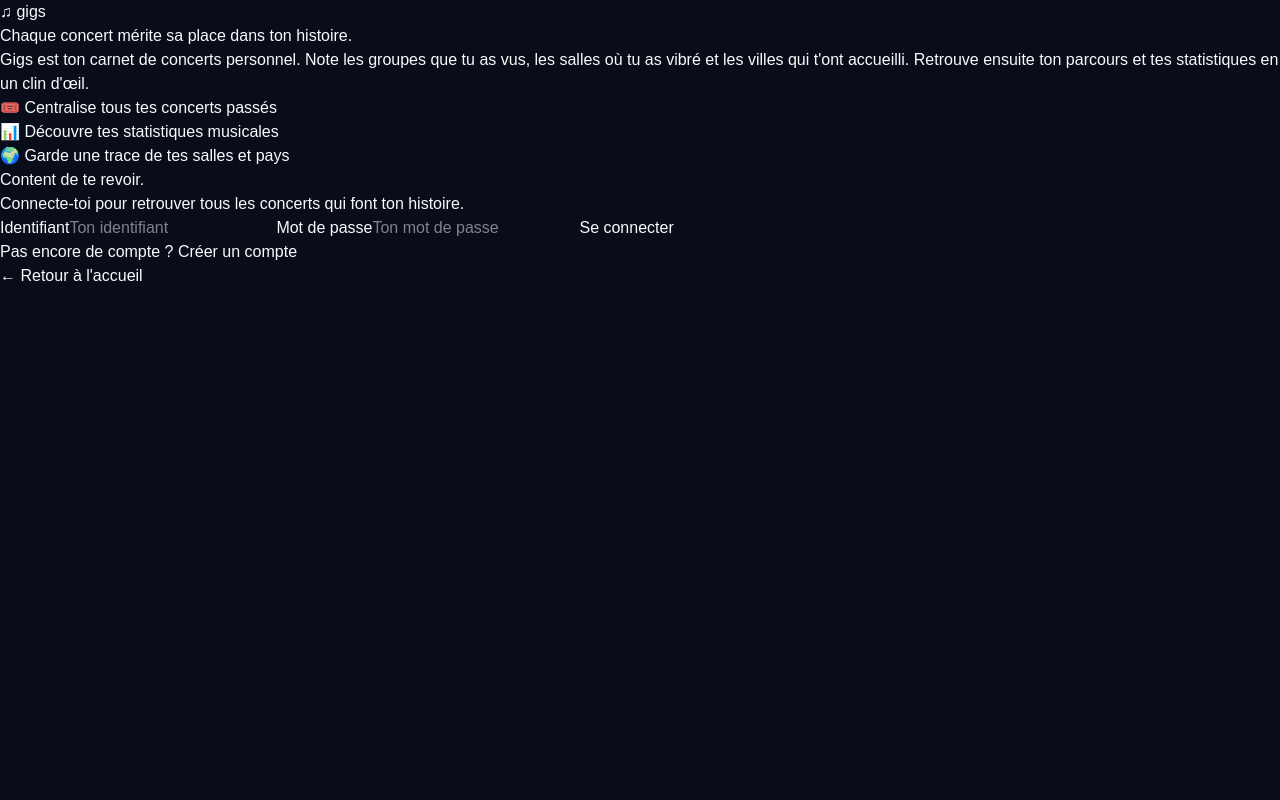
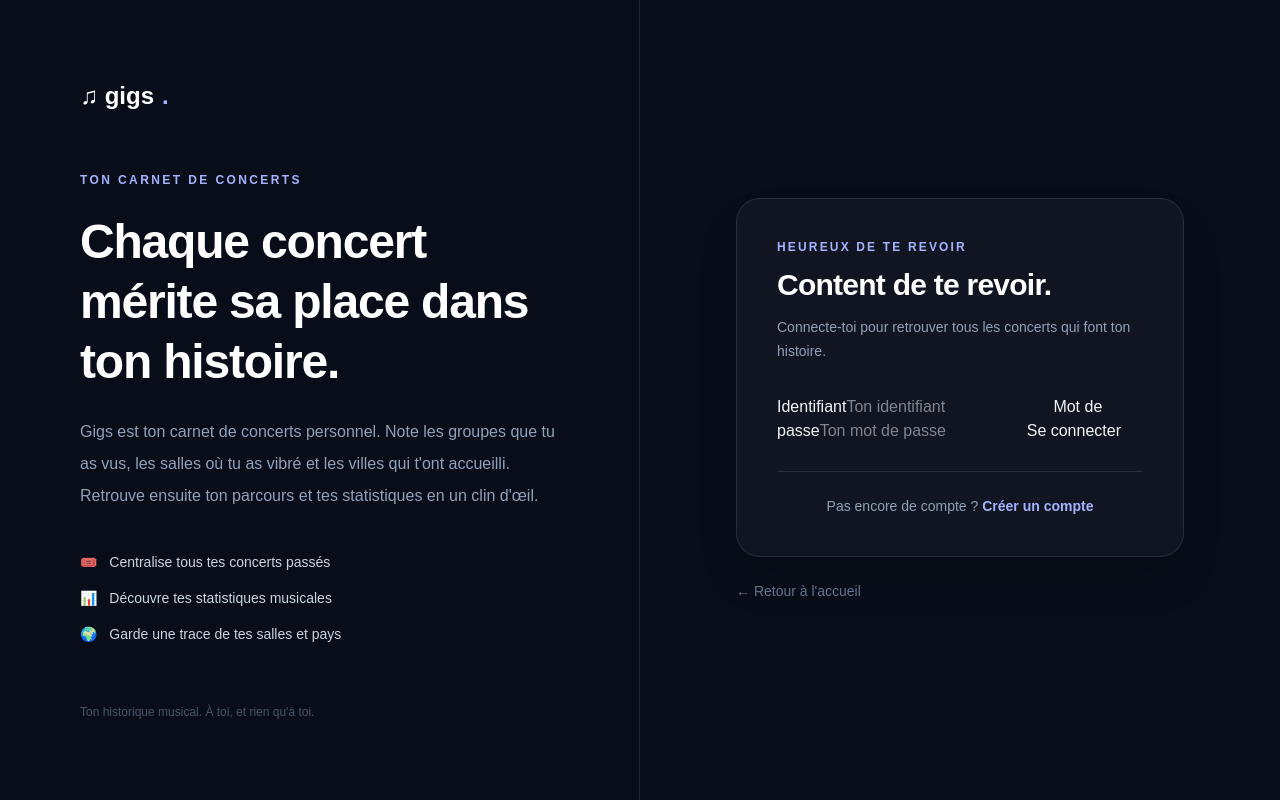
Before and after one commit to niquolic/gigs-app-react-native, a Next.js app in the folder apps/web/: page /login in a window 1280 px wide. Built offline with nearby package versions, Linux system fonts and the light colour scheme; no server answers.

Commit message:
style(web): apply Tailwind to login page

```diff
--- a/apps/web/src/app/login/page.tsx
+++ b/apps/web/src/app/login/page.tsx
@@ -1,3 +1,22 @@
-import type {Metadata} from "next";import Link from "next/link";import AuthForm from "../ui/auth-form";
-export const metadata:Metadata={title:"Connexion",description:"Connecte-toi à ton espace Gigs pour retrouver ton historique de concerts.",robots:{index:false,follow:false}};
-export default function Login(){return <main className="auth-shell"><section className="auth-story"><Link className="brand" href="/"><span className="brand-mark">♫</span> gigs</Link><h1>Chaque concert mérite sa place dans ton histoire.</h1><p>Gigs est ton carnet de concerts personnel. Note les groupes que tu as vus, les salles où tu as vibré et les villes qui t'ont accueilli. Retrouve ensuite ton parcours et tes statistiques en un clin d'œil.</p><div className="story-points"><div className="story-point"><span>🎟️</span> Centralise tous tes concerts passés</div><div className="story-point"><span>📊</span> Découvre tes statistiques musicales</div><div className="story-point"><span>🌍</span> Garde une trace de tes salles et pays</div></div></section><section className="auth-panel"><div className="auth-card"><h2>Content de te revoir.</h2><p>Connecte-toi pour retrouver tous les concerts qui font ton histoire.</p><AuthForm mode="login"/><div className="auth-switch">Pas encore de compte ? <Link href="/register">Créer un compte</Link></div><Link className="back-link" href="/">← Retour à l'accueil</Link></div></section></main>}
+import type { Metadata } from "next";
+import Link from "next/link";
+import AuthForm from "../ui/auth-form";
+
+export const metadata: Metadata = { title: "Connexion", description: "Connecte-toi à ton espace Gigs pour retrouver ton historique de concerts.", robots: { index: false, follow: false } };
+
+export default function Login() {
+  return (
+    <main className="relative grid min-h-screen bg-[#080d19] text-slate-100 lg:grid-cols-2">
+      <section className="relative hidden flex-col justify-between overflow-hidden border-r border-white/10 bg-[radial-gradient(ellipse_at_15%_15%,rgba(99,102,241,0.22),transparent_55%),#0b1120] p-12 lg:flex xl:p-20">
+        <Link className="flex items-center gap-2 text-2xl font-extrabold text-white" href="/">♫ gigs<span className="text-indigo-300">.</span></Link>
+        <div className="relative z-10 max-w-xl"><p className="text-xs font-bold tracking-[0.2em] text-indigo-300">TON CARNET DE CONCERTS</p><h1 className="mt-6 text-5xl font-black leading-tight tracking-tight text-white">Chaque concert mérite sa place dans ton histoire.</h1><p className="mt-6 text-base leading-8 text-slate-400">Gigs est ton carnet de concerts personnel. Note les groupes que tu as vus, les salles où tu as vibré et les villes qui t'ont accueilli. Retrouve ensuite ton parcours et tes statistiques en un clin d'œil.</p><div className="mt-10 space-y-4 text-sm text-slate-300"><p>🎟️ <span className="ml-2">Centralise tous tes concerts passés</span></p><p>📊 <span className="ml-2">Découvre tes statistiques musicales</span></p><p>🌍 <span className="ml-2">Garde une trace de tes salles et pays</span></p></div></div>
+        <p className="text-xs text-slate-600">Ton historique musical. À toi, et rien qu'à toi.</p>
+      </section>
+      <section className="flex items-center justify-center px-5 py-12 sm:px-10"><div className="w-full max-w-md">
+        <Link className="mb-12 inline-flex items-center gap-2 text-xl font-extrabold text-white lg:hidden" href="/">♫ gigs<span className="text-indigo-300">.</span></Link>
+        <div className="rounded-3xl border border-white/10 bg-white/[0.035] p-7 shadow-2xl shadow-black/20 sm:p-10"><p className="text-xs font-bold tracking-[0.18em] text-indigo-300">HEUREUX DE TE REVOIR</p><h2 className="mt-3 text-3xl font-black tracking-tight text-white">Content de te revoir.</h2><p className="mt-3 text-sm leading-6 text-slate-400">Connecte-toi pour retrouver tous les concerts qui font ton histoire.</p><div className="mt-8"><AuthForm mode="login" /></div><div className="mt-7 border-t border-white/10 pt-6 text-center text-sm text-slate-400">Pas encore de compte ? <Link className="font-bold text-indigo-300 hover:text-indigo-200" href="/register">Créer un compte</Link></div>
+        </div><Link className="mt-6 inline-block text-sm text-slate-500 transition hover:text-white" href="/">← Retour à l'accueil</Link>
+      </div></section>
+    </main>
+  );
+}
```
